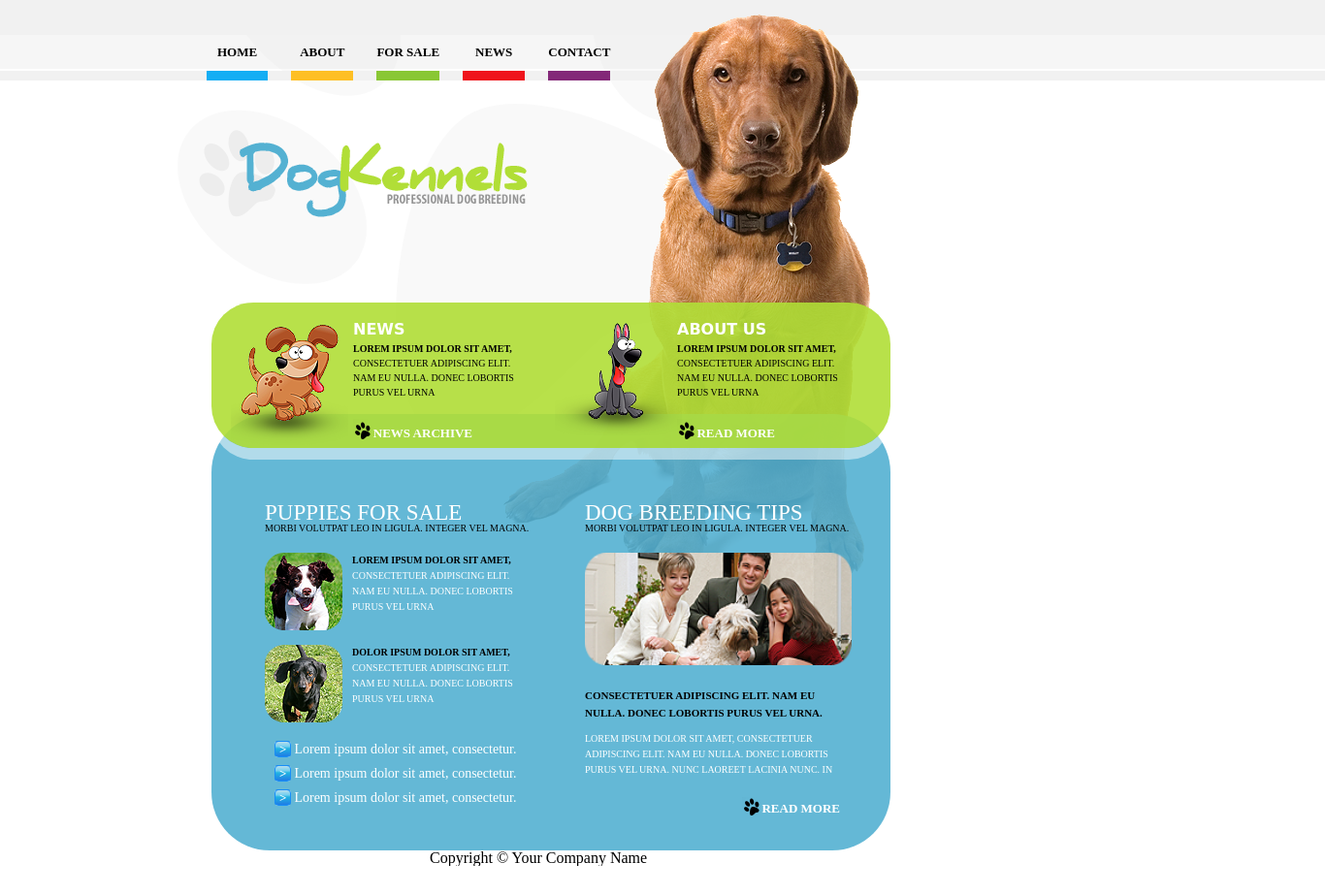
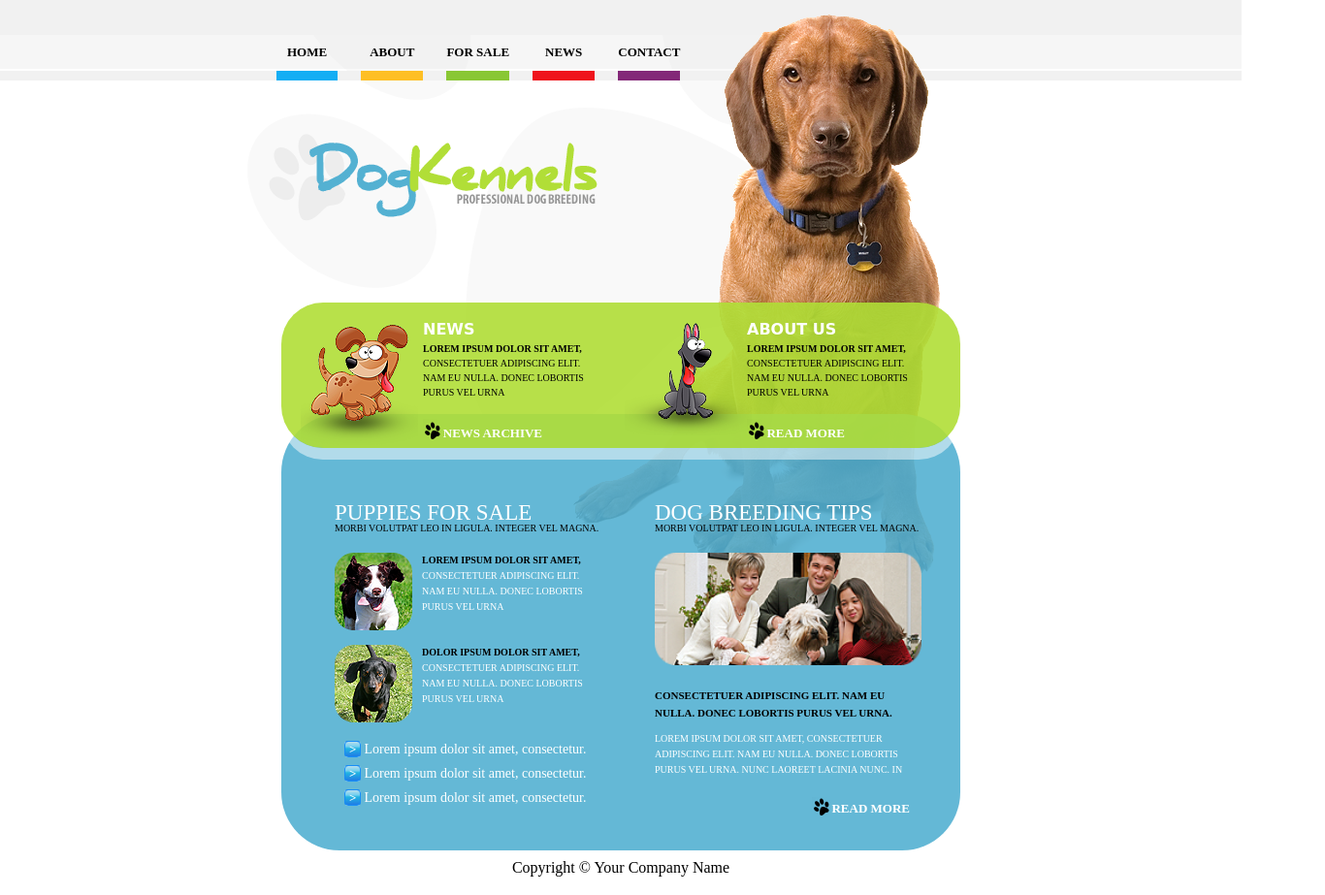
Before and after one commit to MichaelKalinouskij/projectTwo, a plain HTML site: page index.html in a window 1280 px wide. Shown: the whole page at 97% size, 1366 px wide, since content can reach past the window. Before the commit the page ends 893 px from the top, so only its background shows below. Drawn offline with Linux system fonts and the light colour scheme.

Commit message:
project two

```diff
--- a/index.html
+++ b/index.html
@@ -9,8 +9,8 @@
 	</head>
 	<body>
 		<div class="wrapper">
-			<header class="header-wrapper">
-				<div class="header">
+			<header class="header">
+				<div class="inner header-inner">
 					<nav class="menu">
 						<a href="#" class="menu-item item-home">HOME</a>
 						<a href="#" class="menu-item item-about">ABOUT</a>
@@ -21,6 +21,7 @@
 				</div>
 			</header>
 			<div class="content">
+				<div class="inner">
 					<h1 class="logo">
 						<a href="#" title="logo DogKennels">
 							<img src="img/logo.png" alt="DogKennels" class="logo-img"/>
@@ -97,9 +98,9 @@
 					</div>
 				</div>
 			</div>
-			<footer>
-				<div class="footer">
-					<p>Copyright © Your Company Name</p>
+			<footer class="footer">
+				<div class="inner">
+					<p class="footer-content">Copyright © Your Company Name</p>
 				</div>
 			</footer>
 		</div>
--- a/style/style.css
+++ b/style/style.css
@@ -50,15 +50,13 @@ table {
      clear: both;
      height: 0;
      }
+body {
+	min-width: 750px;
+}
+.wrapper {
 
-.wrapper {
-	position:relative;
-	min-width: 1366px;
-	min-height: 848px;
-	background-image: url(../img/paw_background.png);
-	background-repeat: no-repeat;
-	background-position: 22% -215px;
 }
+
 .content-dog-image {
     margin-top: -214px;
     margin-left: 324px;
@@ -68,22 +66,34 @@ table {
 	background-image: url("../img/dog_image.png");
 	background-position: -11px 0px;
 }
-.header-wrapper {
+.header {
 	height: 83px;
-	margin: 0 auto;
 	background-image: url(../img/header_background.png);
 }
-.header {
-	width: 980px;
+
+.header-inner:after {
+	content: "";
+	width: 750px;
+	height: 683px;
+	display: block;
+	position: relative;
+	top: -294px;
+	left: -28px;
+	background-image: url(../img/paw_background.png);
+	background-repeat: no-repeat;
+	z-index: -1;
+
+}
+
+.inner {
+	width: 750px;
 	margin: 0 auto;
-}
-.content {
-	width: 980px;
-	margin: 0 auto;
+	padding-left: 10px;
+	padding-right: 10px;
 }
 .menu {
 	padding-top: 45px;
-	z-index: 999;
+	z-index: 2;
 }
 .menu-item {
 	margin-left: 20px;
@@ -336,11 +346,8 @@ table {
 	background-position: -6px -2px;
 	margin-left: 162px;
 }
-footer {
-	width: 980px;
-	margin: 0 auto;
+.footer-content {
+	padding-top: 10px;
+	padding-bottom: 20px;
+	text-align: center;
 }
-.footer {
-	width: 238px;
-	margin-left: 250px;
-}
```
Lines whose indentation alone changed are shown as unchanged.
